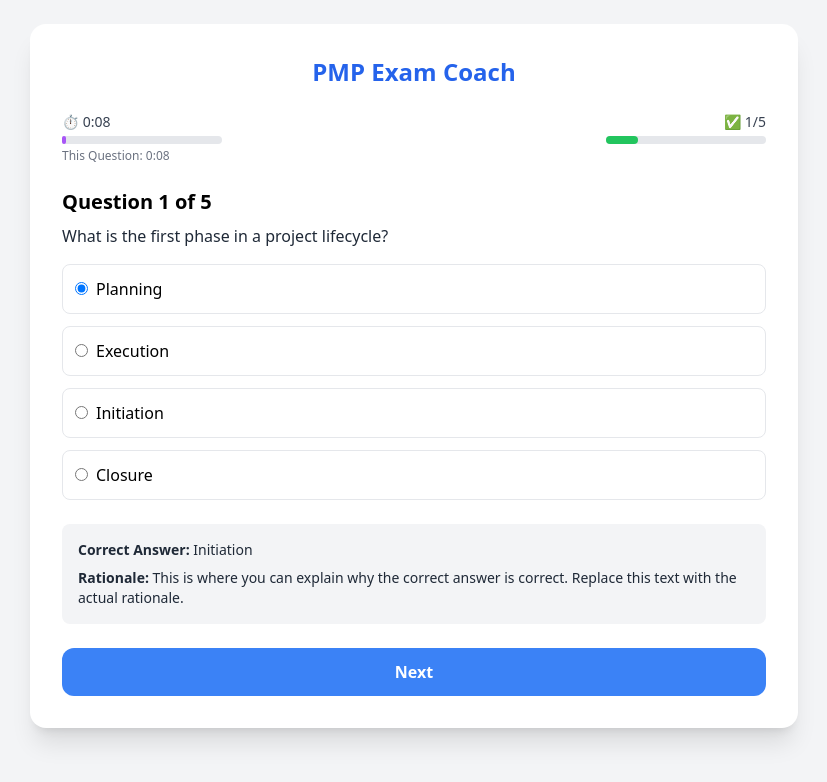
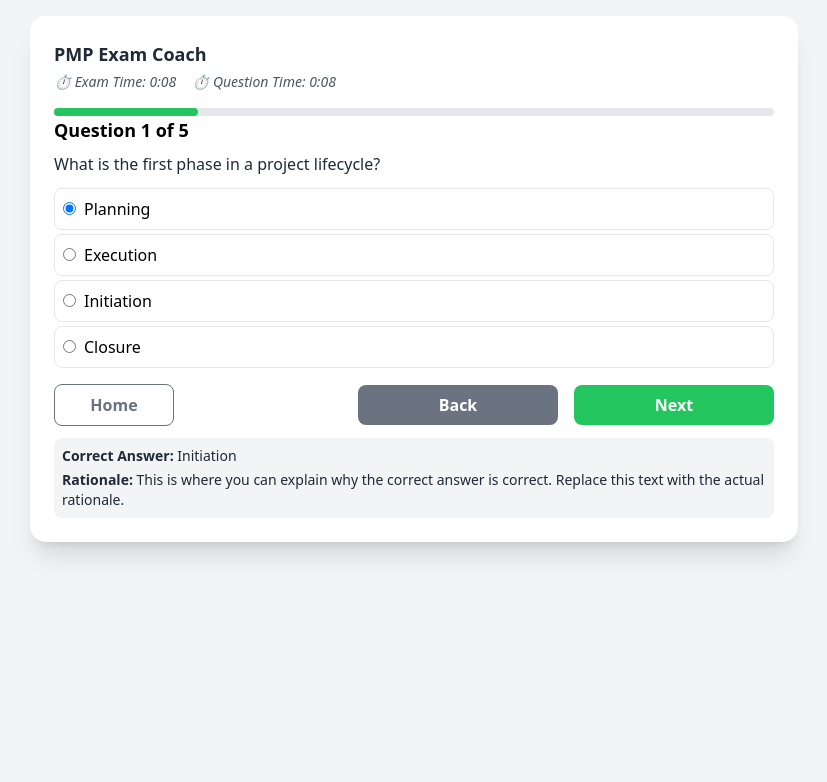
Before and after one commit to AbinsEagle/PMP280425, a React (Create React App) app in the folder frontend/: page /questions in a window 1280 px wide. Both pictures are taken after a click on the label "Planning". Shown: the top 782 px of the page, without its empty margins (226-1053 px from the left). Built offline with nearby package versions, Linux system fonts and the light colour scheme.

Commit message:
Updated QuestionPage layout for compact timers and sleek bar chart

```diff
--- a/frontend/package.json
+++ b/frontend/package.json
@@ -7,8 +7,11 @@
     "@testing-library/jest-dom": "^6.6.3",
     "@testing-library/react": "^16.3.0",
     "@testing-library/user-event": "^13.5.0",
+    "axios": "^1.9.0",
+    "chart.js": "^4.4.9",
     "file-saver": "^2.0.5",
     "react": "^19.1.0",
+    "react-chartjs-2": "^5.3.0",
     "react-dom": "^19.1.0",
     "react-router-dom": "^6.30.0",
     "react-scripts": "^5.0.1",
--- /dev/null
+++ b/frontend/src/api/pmpGenie.js
@@ -0,0 +1,18 @@
+import axios from 'axios';
+
+const API_URL = 'https://api.example.com/generate-questions'; // Replace with the actual API URL
+
+/**
+ * Fetch questions from PMP Genie (GPT API).
+ * @param {number} totalQuestions - Number of questions to fetch.
+ * @returns {Promise<Array>} - A promise that resolves to an array of questions.
+ */
+export async function fetchQuestionsFromPMPGenie(totalQuestions) {
+  try {
+    const response = await axios.post(API_URL, { totalQuestions });
+    return response.data.questions; // Adjust based on the API response structure
+  } catch (error) {
+    console.error('Error fetching questions from PMP Genie:', error);
+    throw error;
+  }
+}
--- a/frontend/src/pages/QuestionPage.jsx
+++ b/frontend/src/pages/QuestionPage.jsx
@@ -42,6 +42,57 @@ export default function QuestionPage() {
       options: ["Integration", "Motivation", "Cost", "Scope"],
       correct: "Motivation",
     },
+    // PMP-alike questions start here
+    {
+      id: 6,
+      question: "What is the primary purpose of a project charter?",
+      options: [
+        "Define the project scope",
+        "Authorize the project",
+        "Identify stakeholders",
+        "Create the project schedule",
+      ],
+      correct: "Authorize the project",
+    },
+    {
+      id: 7,
+      question: "Which process involves identifying and documenting project roles?",
+      options: [
+        "Plan Resource Management",
+        "Develop Project Charter",
+        "Define Scope",
+        "Control Resources",
+      ],
+      correct: "Plan Resource Management",
+    },
+    {
+      id: 8,
+      question: "What is the critical path in project management?",
+      options: [
+        "The shortest path to complete the project",
+        "The longest path to complete the project",
+        "The path with the least resources",
+        "The path with the most risks",
+      ],
+      correct: "The longest path to complete the project",
+    },
+    {
+      id: 9,
+      question: "Which tool is used to visually represent the project schedule?",
+      options: ["Gantt Chart", "Risk Register", "Scope Statement", "WBS"],
+      correct: "Gantt Chart",
+    },
+    {
+      id: 10,
+      question: "What is the primary goal of risk management?",
+      options: [
+        "Eliminate all risks",
+        "Identify and mitigate risks",
+        "Increase project costs",
+        "Delay project timelines",
+      ],
+      correct: "Identify and mitigate risks",
+    },
   ].slice(0, totalQuestions);
 
   const [currentIndex, setCurrentIndex] = useState(0);
@@ -53,7 +104,7 @@ export default function QuestionPage() {
 
   // total timer
   useEffect(() => {
-    const id = setInterval(() => setTimeElapsed(t => t + 1), 1000);
+    const id = setInterval(() => setTimeElapsed((t) => t + 1), 1000);
     return () => clearInterval(id);
   }, []);
 
@@ -61,11 +112,11 @@ export default function QuestionPage() {
   useEffect(() => {
     setQuestionStartTime(Date.now());
     setQuestionTimer(0);
-    const id = setInterval(() => setQuestionTimer(t => t + 1), 1000);
+    const id = setInterval(() => setQuestionTimer((t) => t + 1), 1000);
     return () => clearInterval(id);
   }, [currentIndex]);
 
-  const formatTime = sec => {
+  const formatTime = (sec) => {
     const m = Math.floor(sec / 60);
     const s = sec % 60;
     return `${m}:${s.toString().padStart(2, "0")}`;
@@ -75,69 +126,68 @@ export default function QuestionPage() {
     const spent = Math.floor((Date.now() - questionStartTime) / 1000);
     const isCorrect = selectedOption === questions[currentIndex].correct;
 
-    setQuestionLog(log => [
+    setQuestionLog((log) => [
       ...log,
-      { question: `Q${currentIndex+1}`, time: spent, correct: isCorrect, result: isCorrect ? "✅" : "❌" }
+      {
+        question: `Q${currentIndex + 1}`,
+        time: spent,
+        correct: isCorrect,
+        result: isCorrect ? "✅" : "❌",
+      },
     ]);
 
     setSelectedOption(null);
     if (currentIndex + 1 < questions.length) {
-      setCurrentIndex(i => i + 1);
+      setCurrentIndex((i) => i + 1);
     } else {
       navigate("/results", {
         state: {
           questionLog,
           totalTime: timeElapsed,
-          questions
-        }
+          questions,
+        },
       });
     }
   };
 
   return (
-    <div className="min-h-screen bg-gray-100 p-6">
-      <div className="bg-white rounded-2xl shadow-xl max-w-3xl mx-auto p-8">
-
-        {/* PMP Exam Coach Heading */}
-        <h1 className="text-2xl font-bold text-center text-blue-600 mb-6">
-          PMP Exam Coach
-        </h1>
-
-        {/* top timers */}
-        <div className="flex justify-between mb-6 text-sm text-gray-700">
-          <div>
-            <span role="img" aria-label="timer">⏱️</span>&nbsp;{formatTime(timeElapsed)}
-            <div className="w-40 h-2 bg-gray-200 rounded mt-1">
-              <div
-                className="h-full bg-purple-500 rounded"
-                style={{ width: `${Math.min((timeElapsed/(questions.length*72))*100,100)}%` }}
-              />
+    <div className="min-h-screen bg-gray-100 p-4">
+      <div className="bg-white rounded-2xl shadow-xl max-w-3xl mx-auto p-6">
+        {/* Header Section */}
+        <div className="mb-4">
+          <h1 className="text-lg font-semibold text-gray-800">PMP Exam Coach</h1>
+          <div className="flex justify-start space-x-4 text-sm italic text-gray-600 mt-1">
+            <div>
+              <span role="img" aria-label="timer">⏱️</span> Exam Time: {formatTime(timeElapsed)}
             </div>
-            <div className="text-xs text-gray-500 mt-1">
-              This Question: {formatTime(questionTimer)}
-            </div>
-          </div>
-          <div className="text-right">
-            <span role="img" aria-label="progress">✅</span>&nbsp;
-            {currentIndex+1}/{questions.length}
-            <div className="w-40 h-2 bg-gray-200 rounded mt-1">
-              <div
-                className="h-full bg-green-500 rounded"
-                style={{ width: `${((currentIndex+1)/questions.length)*100}%` }}
-              />
+            <div>
+              <span role="img" aria-label="timer">⏱️</span> Question Time: {formatTime(questionTimer)}
             </div>
           </div>
         </div>
 
+        {/* Progress Bar */}
+        <div className="w-full h-2 bg-gray-200 rounded mt-1">
+          <div
+            className="h-full bg-green-500 rounded"
+            style={{
+              width: `${((currentIndex + 1) / questions.length) * 100}%`,
+            }}
+          />
+        </div>
+
         {/* Question & Options */}
-        <h2 className="text-xl font-semibold mb-2">
+        <h2 className="text-lg font-semibold mb-2">
           Question {currentIndex + 1} of {questions.length}
         </h2>
-        <p className="mb-4 text-gray-800">{questions[currentIndex].question}</p>
+        <p className="mb-3 text-gray-800">{questions[currentIndex].question}</p>
 
-        <div className="space-y-3 mb-6">
+        <div className="space-y-1 mb-4">
           {questions[currentIndex].options.map((opt, i) => (
-            <label key={i} className="block border p-3 rounded-lg cursor-pointer hover:bg-gray-50">
+            <label
+              key={i}
+              className="block border p-2 rounded-lg cursor-pointer hover:bg-gray-50"
+            >
               <input
                 type="radio"
                 name="opt"
@@ -150,43 +200,65 @@ export default function QuestionPage() {
           ))}
         </div>
 
-        {/* Show Correct Answer and Rationale if the question is answered */}
+        {/* Buttons: Home, Back, and Next/Finish */}
+        <div className="flex items-center justify-between mt-3">
+          {/* Home Button */}
+          <button
+            onClick={() => navigate("/")}
+            className="w-1/6 py-2 rounded-lg border border-gray-500 text-gray-500 font-bold hover:bg-gray-100"
+          >
+            Home
+          </button>
+
+          {/* Back and Next/Finish Buttons */}
+          <div className="flex w-5/6 justify-end space-x-4">
+            {/* Back Button */}
+            <button
+              onClick={() => setCurrentIndex((prev) => Math.max(prev - 1, 0))}
+              className="w-1/3 py-2 rounded-lg bg-gray-500 text-white font-bold hover:bg-gray-600"
+            >
+              Back
+            </button>
+
+            {/* Next/Finish Button */}
+            <button
+              onClick={handleNext}
+              className="w-1/3 py-2 rounded-lg bg-green-500 text-white font-bold hover:bg-green-600"
+            >
+              {currentIndex + 1 === questions.length ? "Finish" : "Next"}
+            </button>
+          </div>
+        </div>
+
+        {/* Show Correct Answer and Rationale below the button */}
         {selectedOption && (
-          <div className="bg-gray-100 p-4 rounded-lg mb-6">
+          <div className="bg-gray-100 p-2 rounded-lg mt-3">
             <p className="text-sm text-gray-800">
-              <span className="font-bold">Correct Answer:</span> {questions[currentIndex].correct}
+              <span className="font-bold">Correct Answer:</span>{" "}
+              {questions[currentIndex].correct}
             </p>
-            <p className="text-sm text-gray-800 mt-2">
-              <span className="font-bold">Rationale:</span> This is where you can explain why the correct answer is correct. Replace this text with the actual rationale.
+            <p className="text-sm text-gray-800 mt-1">
+              <span className="font-bold">Rationale:</span> This is where you can
+              explain why the correct answer is correct. Replace this text with the
+              actual rationale.
             </p>
           </div>
         )}
-
-        {/* Next/Finish Button */}
-        <button
-          onClick={handleNext}
-          disabled={!selectedOption}
-          className={`w-full py-3 rounded-xl text-white font-bold ${
-            !selectedOption ? 'bg-gray-400 cursor-not-allowed' : 'bg-blue-500 hover:bg-blue-600'
-          }`}
-        >
-          {currentIndex + 1 === questions.length ? "Finish" : "Next"}
-        </button>
       </div>
 
-      {/* bar chart log */}
+      {/* Sleek Bar Chart */}
       {questionLog.length > 0 && (
         <div className="mt-8 max-w-3xl mx-auto bg-white p-4 rounded-xl shadow">
           <h3 className="font-bold mb-2">Question Log</h3>
-          <ResponsiveContainer width="100%" height={200}>
-            <BarChart data={questionLog}>
-              <CartesianGrid strokeDasharray="3 3" />
-              <XAxis dataKey="question" />
-              <YAxis />
+          <ResponsiveContainer width="100%" height={150}>
+            <BarChart data={questionLog} barCategoryGap="20%">
+              <CartesianGrid strokeDasharray="3 3" vertical={false} />
+              <XAxis dataKey="question" tick={{ fontSize: 12 }} />
+              <YAxis tick={{ fontSize: 12 }} />
               <Tooltip />
-              <Bar dataKey="time">
-                {questionLog.map((e, i) => (
-                  <Cell key={i} fill={e.correct ? "#10B981" : "#EF4444"} />
+              <Bar dataKey="time" radius={[4, 4, 0, 0]} fill="#4CAF50">
+                {questionLog.map((entry, index) => (
+                  <Cell key={`cell-${index}`} fill={entry.correct ? "#4CAF50" : "#F44336"} />
                 ))}
               </Bar>
             </BarChart>
```
Also changed, not shown: frontend/src/pages/LoginPage.jsx (+28 -15 lines), 1 other file (tests, documents, lock files or other folders).
